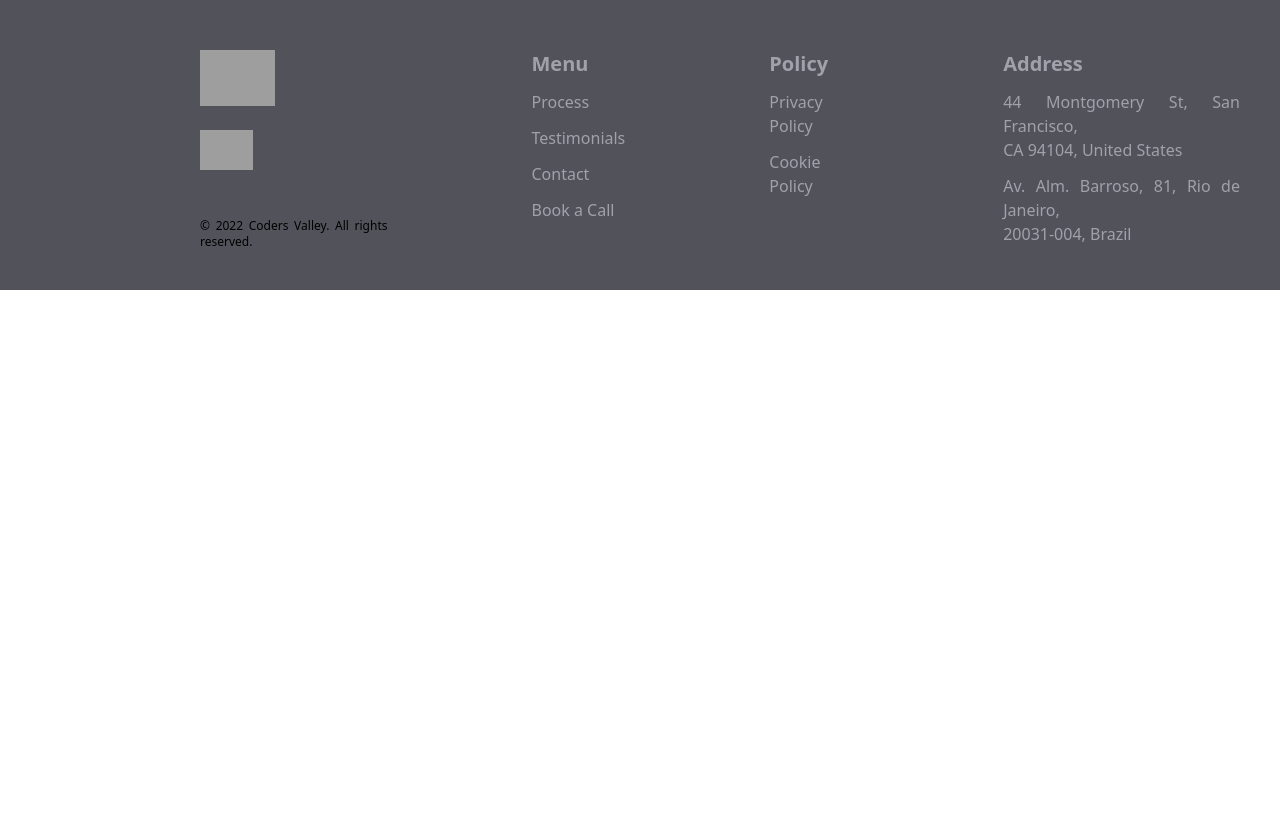
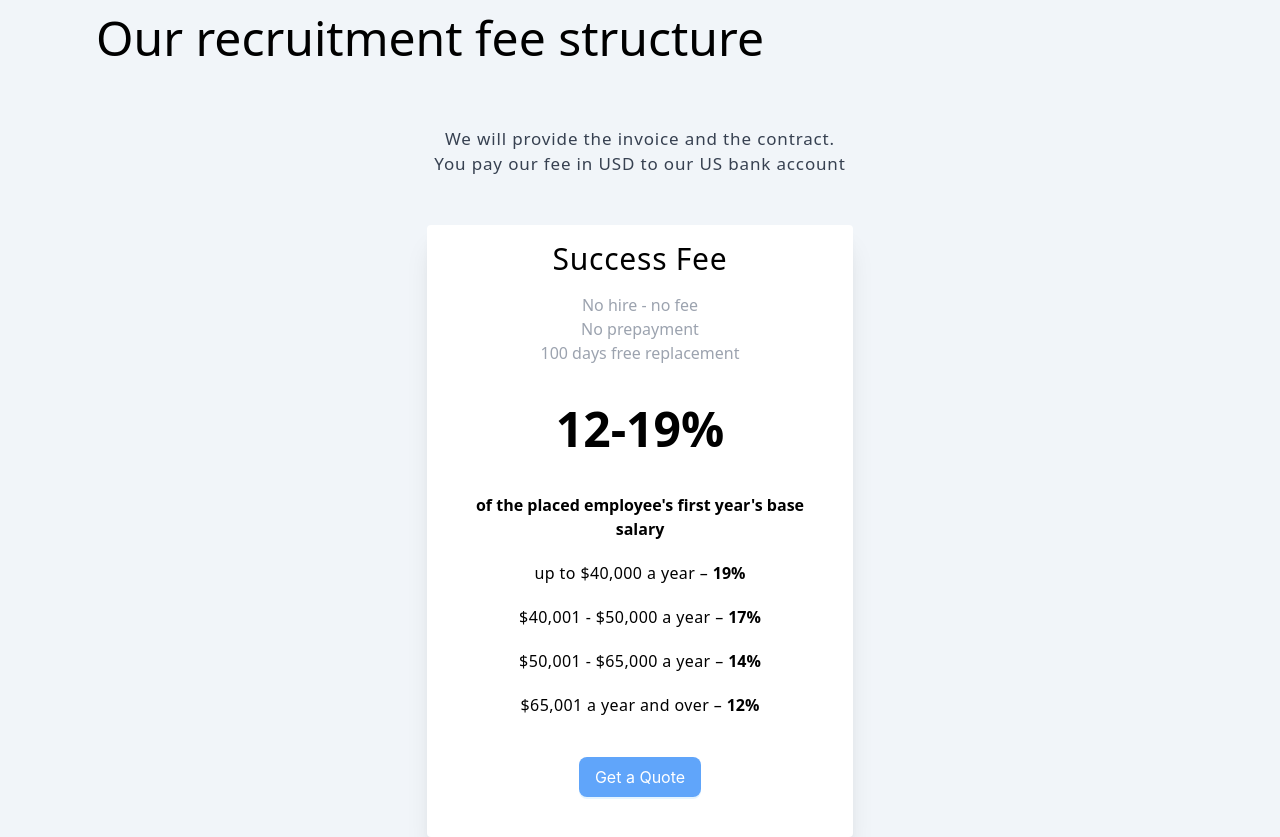
Before and after one commit to patelromil2001/codersvalley, a React (Vite) app: page / in a window 1280 px wide. Shown: the part 9260-10097 px from the top of the page. Before the commit the page ends 9550 px from the top, so only its background shows below. Built offline with nearby package versions, Linux system fonts and the light colour scheme; grey boxes are pictures that could not be loaded.

Commit message:
Added Fee

```diff
--- a/src/App.jsx
+++ b/src/App.jsx
@@ -5,6 +5,7 @@ import About from './About';
 import Salaries from './Salaries';
 import Testimonials from './Testimonials';
 import Process from './Process';
+import Fee from './Fee';
 
 
 function App() {
@@ -16,6 +17,7 @@ function App() {
     <Salaries />
     <Process/>
     <Testimonials/>
+    <Fee />
     <Footer/>
 
     </div>
--- /dev/null
+++ b/src/Fee.jsx
@@ -0,0 +1,37 @@
+import { Button } from "antd";
+const Fee = () => {
+    return (
+        <div className="w-full bg-slate-100">
+            <div className="py-12 md:ml-24 mx-6"><span className="text-5xl font-[350]">Our recruitment fee structure</span></div>
+            <div class=" mx-auto overflow-hidden w-[80%] md:w-1/2 lg:w-1/3 mb-12 mt-4">
+                <p className="text-[17px] font-light text-center text-gray-700 tracking-wider">
+                    We will provide the invoice and the contract. You pay our fee in USD to our US bank account
+                </p>
+            </div>
+            <div class=" mx-auto  rounded overflow-hidden shadow-xl w-[80%] md:w-1/2 lg:w-1/3 bg-white">
+                <div class="px-6 py-4 text-center">
+                    <div class="text-3xl font-[400] tracking-wide mb-2">Success Fee</div>
+                    <div className="my-4 text-gray-400 font-light">
+                        <span>No hire - no fee</span> <br />
+                        <span>No prepayment</span><br />
+                        <span>100 days free replacement</span>
+                    </div>
+                    <div className="my-10"><span className="text-5xl font-[600]">12-19%</span></div>
+                    <div className="space-y-5 ">
+                        <div><span className=" font-bold">of the placed employee's first year's base salary</span></div>
+                        <div><span className="font-thin tracking-wide">up to $40,000 a year – </span> <span className="font-bold">19%</span></div>
+                        <div><span className="font-thin tracking-wide">$40,001 - $50,000 a year – </span> <span className="font-bold">17%</span></div>
+                        <div><span className="font-thin tracking-wide">$50,001 - $65,000 a year – </span> <span className="font-bold">14%</span></div>
+                        <div><span className="font-thin tracking-wide">$65,001 a year and over – </span> <span className="font-bold">12%</span></div>
+                    </div>
+                    <Button className="mt-10 mb-6 bg-blue-400" size="large" type="primary"> Get a Quote</Button>
+
+                </div>
+
+            </div>
+            <div className="py-10"></div>
+        </div>
+    );
+}
+
+export default Fee;
--- a/src/Navbar.jsx
+++ b/src/Navbar.jsx
@@ -8,8 +8,8 @@ function Nav() {
   const Process = document.getElementById("Process");
   const Testimonials = document.getElementById("Testimonials");
   const Fee = document.getElementById("Fee");
-  const Contractor = document.getElementById("Contractor");
-  const Quote = document.getElementById("Quote");
+  //const Contractor = document.getElementById("Contractor");
+  //const Quote = document.getElementById("Quote");
 
   return (
     <div className="sticky top-0 left-0 z-50 w-full">
@@ -113,7 +113,8 @@ function Nav() {
             <div className="lg:hidden" id="mobile-menu">
               <div ref={ref} className="px-2 pt-2 pb-3 space-y-1 sm:px-3">
                 <button
-                  onClick={() => {About.scrollIntoView({ behavior: "smooth" })
+                  onClick={() => {
+                    About.scrollIntoView({ behavior: "smooth" })
                     setIsOpen(false)
                   }}
 
@@ -123,7 +124,8 @@ function Nav() {
                 </button>
 
                 <button
-                  onClick={() => {Salaries.scrollIntoView({ behavior: "smooth" })
+                  onClick={() => {
+                    Salaries.scrollIntoView({ behavior: "smooth" })
                     setIsOpen(false)
                   }}
                   className=" text-black hover:text-gray-500 block px-3 py-2 rounded-md text-base font-medium"
@@ -132,7 +134,8 @@ function Nav() {
                 </button>
 
                 <button
-                  onClick={() => {Process.scrollIntoView({ behavior: "smooth" })
+                  onClick={() => {
+                    Process.scrollIntoView({ behavior: "smooth" })
                     setIsOpen(false)
                   }}
                   className=" text-black hover:text-gray-500 block px-3 py-2 rounded-md text-base font-medium"
@@ -141,7 +144,8 @@ function Nav() {
                 </button>
 
                 <button
-                  onClick={() => {Testimonials.scrollIntoView({ behavior: "smooth" })
+                  onClick={() => {
+                    Testimonials.scrollIntoView({ behavior: "smooth" })
                     setIsOpen(false)
                   }}
                   className=" text-black hover:text-gray-500 block px-3 py-2 rounded-md text-base font-medium"
@@ -150,7 +154,8 @@ function Nav() {
                 </button>
 
                 <button
-                  onClick={() => {Fee.scrollIntoView({ behavior: "smooth" })
+                  onClick={() => {
+                    Fee.scrollIntoView({ behavior: "smooth" })
                     setIsOpen(false)
                   }}
                   className=" text-black hover:text-gray-500 block px-3 py-2 rounded-md text-base font-medium"
@@ -158,7 +163,8 @@ function Nav() {
                   Fee
                 </button>
                 <button
-                  onClick={() => {Contractor.scrollIntoView({ behavior: "smooth" })
+                  onClick={() => {
+                    Contractor.scrollIntoView({ behavior: "smooth" })
                     setIsOpen(false)
                   }}
                   className=" text-black hover:text-gray-500 block px-3 py-2 rounded-md text-base font-medium"
@@ -166,7 +172,8 @@ function Nav() {
                   Contractor payroll & management
                 </button>
                 <button
-                  onClick={() => {Quote.scrollIntoView({ behavior: "smooth" })
+                  onClick={() => {
+                    Quote.scrollIntoView({ behavior: "smooth" })
                     setIsOpen(false)
                   }}
                   className=" text-black hover:text-gray-500 block px-3 py-2 rounded-md text-base font-medium"
--- a/src/Testimonials.jsx
+++ b/src/Testimonials.jsx
@@ -132,6 +132,7 @@ const Testimonials = () => {
                     </div>
 
                 </div>
+
             </div>
         </div>
      );
```
Lines whose indentation alone changed are shown as unchanged.
